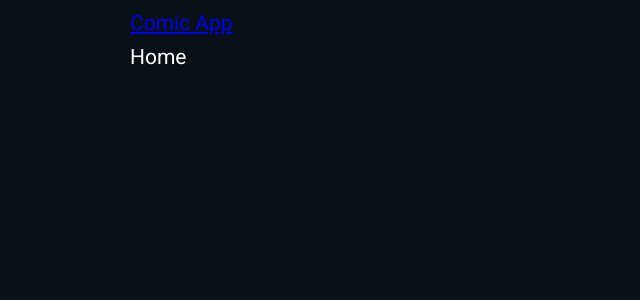
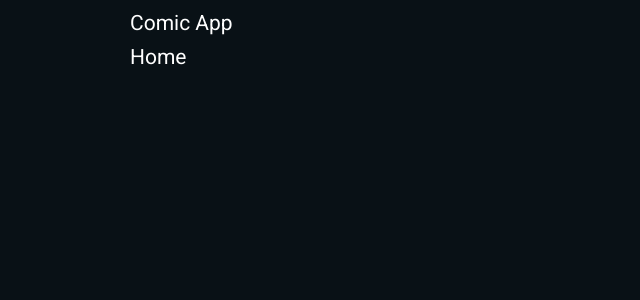
Before and after one commit to gabrielgambarra/comic-app, a React (Create React App) app: page / in a window 1280 px wide. Shown: the top 300 px of the page, without its empty margins (0-640 px from the left). Built offline with nearby package versions, Linux system fonts and the light colour scheme.

Commit message:
Change app name color

```diff
--- a/src/components/Header/index.js
+++ b/src/components/Header/index.js
@@ -1,11 +1,10 @@
 import React from "react";
-import { Link } from "react-router-dom";
-import { HeaderContainer } from "./style";
+import { AppName, HeaderContainer } from "./style";
 
 const Header = () => {
   return (
     <HeaderContainer>
-      <Link to="/">Comic App</Link>
+      <AppName to="/">Comic App</AppName>
     </HeaderContainer>
   );
 };
--- a/src/components/Header/style.js
+++ b/src/components/Header/style.js
@@ -1,3 +1,4 @@
+import { Link } from "react-router-dom";
 import styled from "styled-components";
 
 export const HeaderContainer = styled.header`
@@ -5,3 +6,13 @@ export const HeaderContainer = styled.header`
   justify-content: flex-start;
   padding: 0.5em 0;
 `;
+
+export const AppName = styled(Link)`
+  text-decoration: none;
+
+  &:active,
+  &:link,
+  &:visited {
+    color: #fff;
+  }
+`;
```
